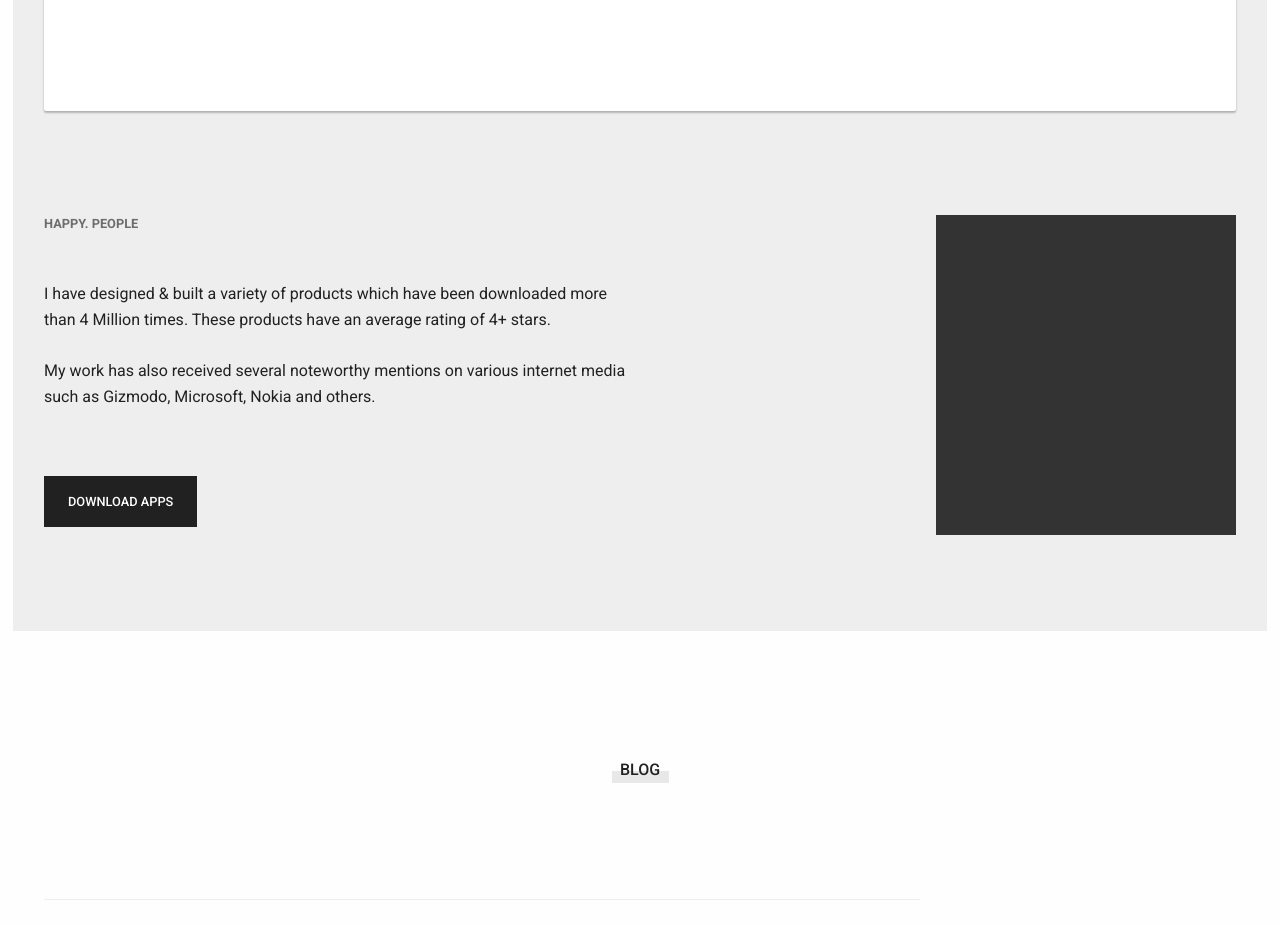
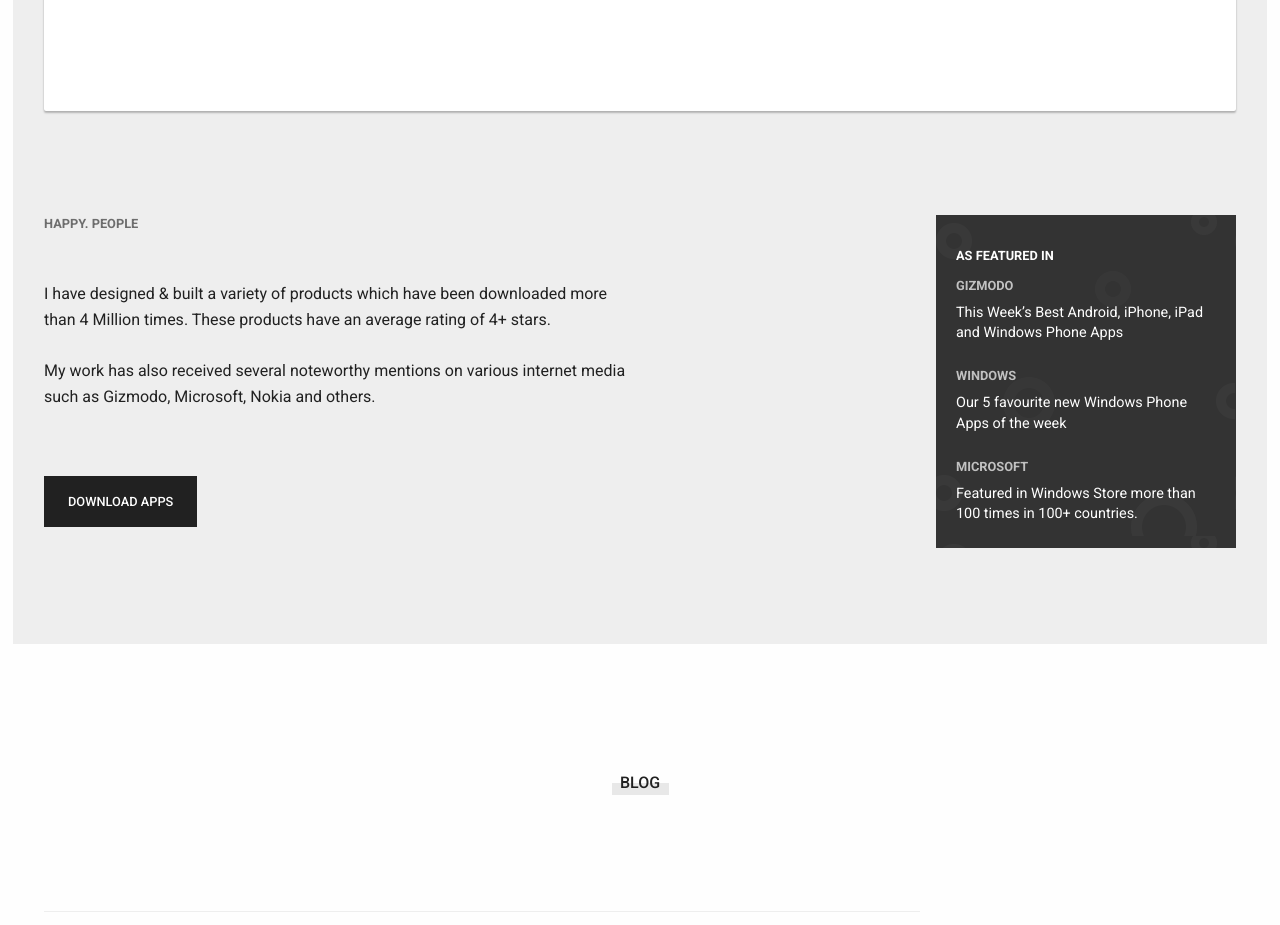
Before and after one commit to AnaghSharma/anaghsharma.github.io, a Jekyll site: the page built from index.html, in a window 1280 px wide. Shown: the part 2277-3202 px from the top of the page. Built offline with Jekyll 4.4.1, drawn with Linux system fonts in a browser that asks for light colours; nearby versions of some CDN libraries.

Commit message:
Updated happy people sidebar

```diff
--- a/index.html
+++ b/index.html
@@ -80,8 +80,22 @@ keywords: design, portfolio, development, designer
             <p style="margin-top: 3rem; margin-bottom: 5rem;">I have designed &amp; built a variety of products which have been downloaded more than 4 Million times. These products have an average rating of 4+ stars.<br><br>My work has also received several noteworthy mentions on various internet media such as Gizmodo, Microsoft, Nokia and others.</p>
             <a class="action-button font-medium">DOWNLOAD APPS</a>
           </div>
-          <div class="large-3 medium-3 columns sidebar">
-
+          <div class="large-3 medium-4 columns sidebar">
+            <h6 class="quiet font-bold font-dark-theme">AS FEATURED IN</h6>
+            <ul class="featured-list">
+              <li>
+                <h6 class="quiet font-bold font-dark-theme">GIZMODO</h6>
+                <a href="" target="_blank">This Week’s Best Android, iPhone, iPad and Windows Phone Apps</a>
+              </li>
+              <li>
+                <h6 class="quiet font-bold font-dark-theme">WINDOWS</h6>
+                <a href="https://conversations.nokia.com/2014/10/19/our-5-favourite-new-windows-phone-apps-of-the-week-29" target="_blank">Our 5 favourite new Windows Phone Apps of the week</a>
+              </li>
+              <li>
+                <h6 class="quiet font-bold font-dark-theme">MICROSOFT</h6>
+                <a href="" target="_blank" class="disabled">Featured in Windows Store more than 100 times in 100+ countries.</a>
+              </li>
+            </ul>
           </div>
         </div>
       </div>
```
Also changed, not shown: scss/_custom.scss (+30 -1 lines), assets/images/ovals-background.png (added), css/app.css.
